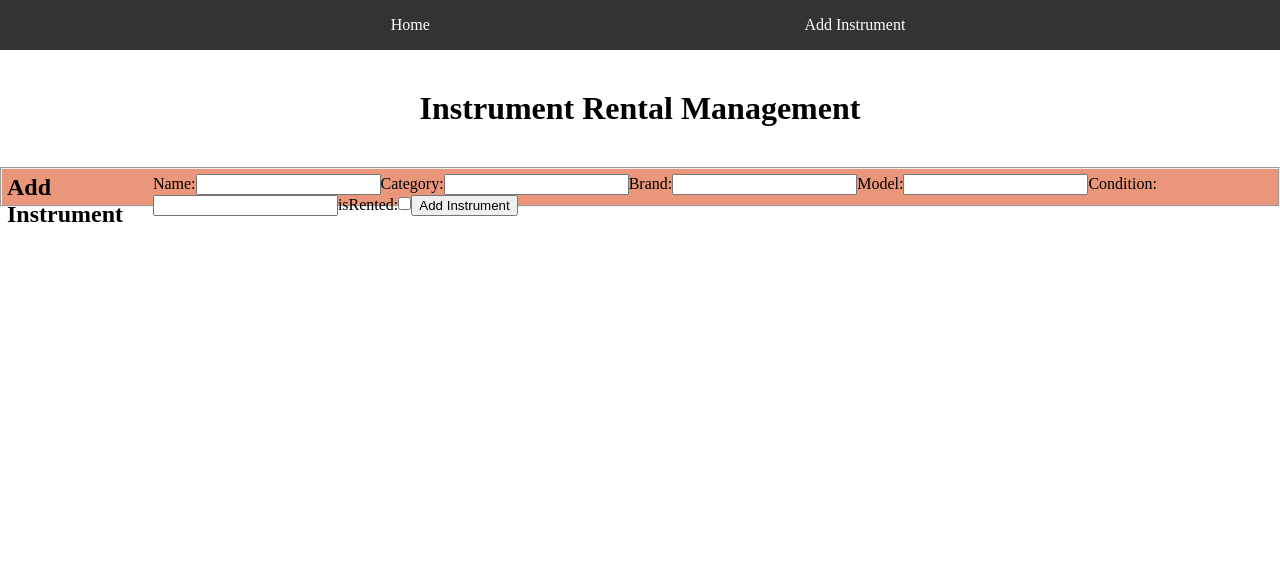
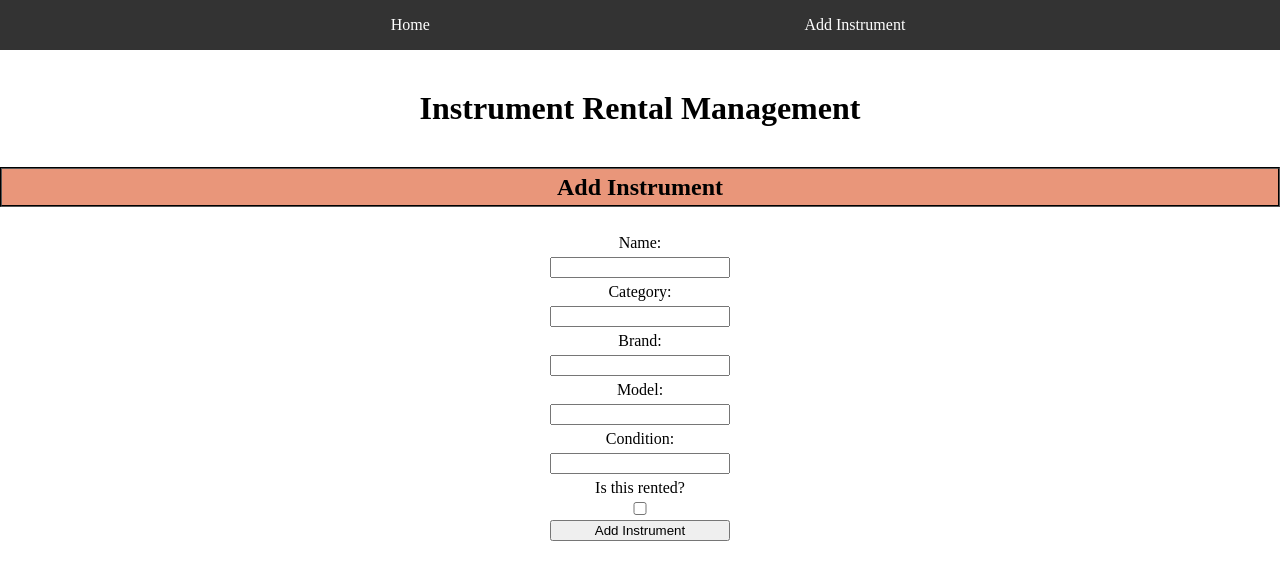
Before and after one commit to briantav999/unit4-front-end, a React (Vite) app: page /create in a window 1280 px wide. Shown: the top 580 px of the page. Built offline with nearby package versions, Linux system fonts and the light colour scheme; no server answers.

Commit message:
css additions

```diff
--- a/src/components/AddInstruments/AddInstruments.css
+++ b/src/components/AddInstruments/AddInstruments.css
@@ -2,10 +2,11 @@
     width: 100%;
     height: 40px;
     padding: 5px;
-
+    text-align: center;
     display: flex;
-    flex-direction: row;
+    flex-direction: column;
     gap: 5px;
+    border-color: black;
 
     background-color: darksalmon;
 
@@ -13,3 +14,14 @@
         border-radius: 8px;
     }
 }
+
+#createForm {
+    width: 15%;
+    height: 40px;
+    padding: 5px;
+    align-self: center;
+    display: flex;
+    flex-direction: column;
+    gap: 5px;
+    border-color: black;
+}
--- a/src/components/AddInstruments/AddInstruments.jsx
+++ b/src/components/AddInstruments/AddInstruments.jsx
@@ -57,7 +57,7 @@ return(
     <fieldset id='addInstrument'>
 
         <h2>Add Instrument</h2><br />
-        <form onSubmit={(e) => {
+        <form id='createForm' onSubmit={(e) => {
             e.preventDefault()
             handleAddInstrument(Instrument)
         }}>
@@ -76,7 +76,7 @@ return(
             <label htmlFor="condition">Condition:</label>
             <input type="text" name="condition" id="condition" maxLength="32" value={Instrument.condition} onChange={handleChange} />
 
-            <label htmlFor="isRented">isRented:</label>
+            <label htmlFor="isRented">Is this rented?</label>
             <input type="checkbox" name="isRented" id="isRented" checked={Instrument.isRented} onChange={handleIsRented} />
 
             <button type="submit">Add Instrument</button>
```
